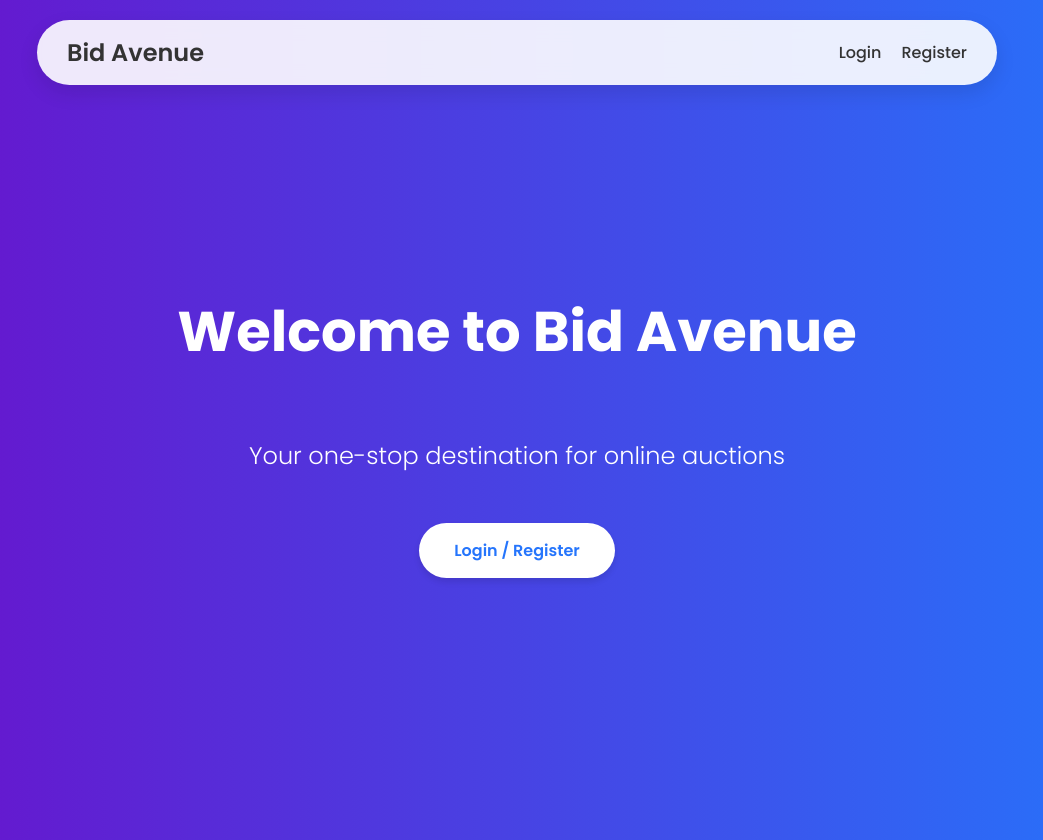
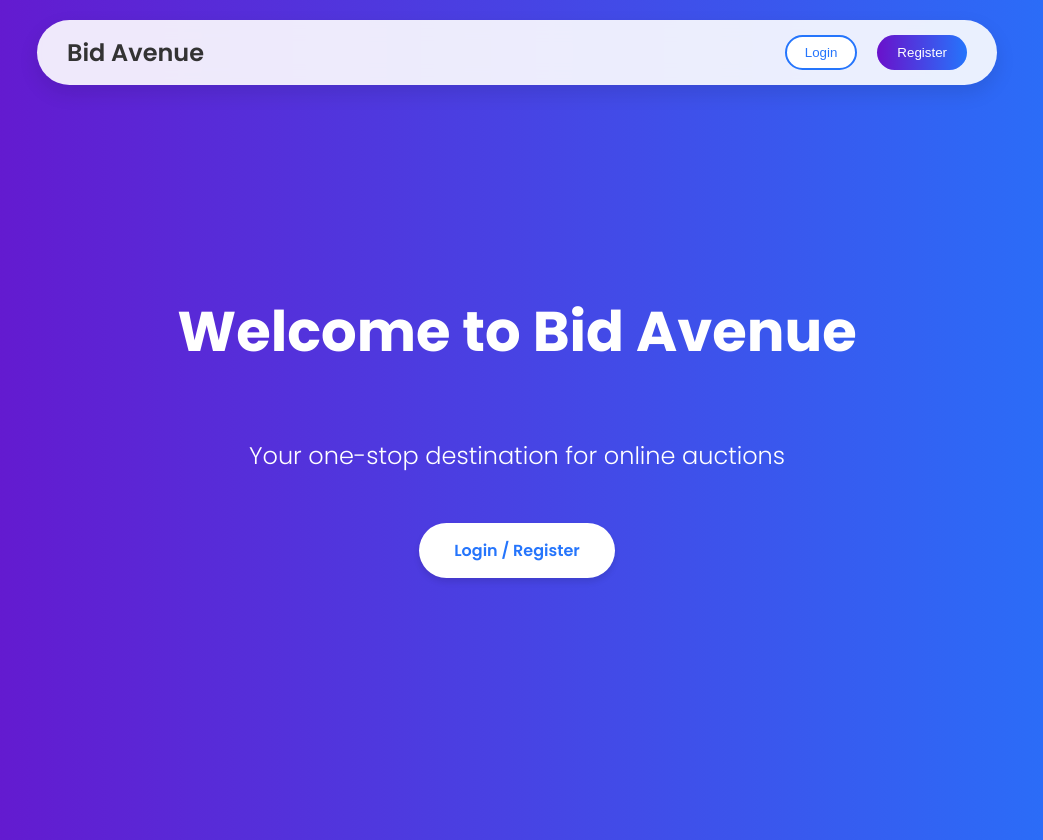
Before and after one commit to RajdeepMahanta/Bid-Avenue, a React (Create React App) app in the folder frontend/: page / in a window 1280 px wide. Shown: the whole page, without its empty margins (123-1166 px from the left). Built offline with nearby package versions, Linux system fonts and the light colour scheme.

Commit message:
Login/Register buttons

```diff
--- a/frontend/src/components/layout/Navbar.js
+++ b/frontend/src/components/layout/Navbar.js
@@ -76,10 +76,14 @@ const Navbar = () => {
           ) : (
             <>
               <li>
-                <Link to="/login">Login</Link>
+                <button onClick={() => navigate("/login")} className="login-button">
+                  Login
+                </button>
               </li>
               <li>
-                <Link to="/register">Register</Link>
+                <button onClick={() => navigate("/register")} className="logout-button">
+                  Register
+                </button>
               </li>
             </>
           )}
--- a/frontend/src/styles/Navbar.css
+++ b/frontend/src/styles/Navbar.css
@@ -72,3 +72,21 @@
   transform: translateY(-2px);
   box-shadow: 0 4px 10px rgba(0, 0, 0, 0.1);
 }
+
+.login-button {
+  background: #fff;
+  color: #2575fc;
+  border: 2px solid #2575fc;
+  padding: 8px 18px;
+  border-radius: 50px;
+  font-weight: 500;
+  cursor: pointer;
+  transition: all 0.3s ease;
+}
+
+.login-button:hover {
+  background: #2575fc;
+  color: #fff;
+  transform: translateY(-2px);
+  box-shadow: 0 4px 10px rgba(0, 0, 0, 0.1);
+}
```
